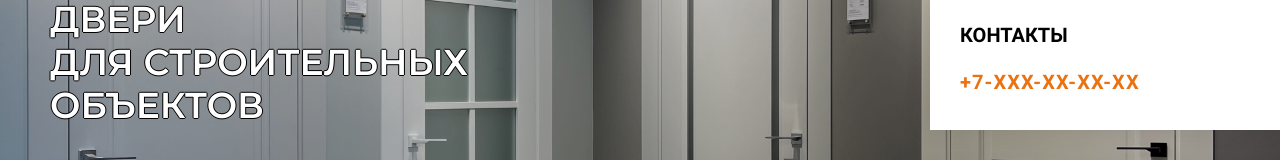
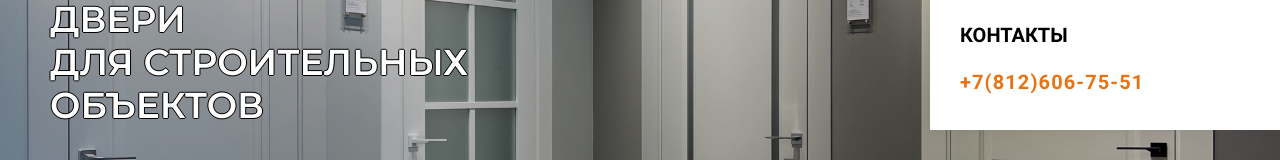
Before and after one commit to semenovapu/builder.velldoris.net, a React (Vite) app: page / in a window 1280 px wide. Both pictures are taken after a click on the button "бургер меню". Shown: the part 150-310 px from the top of the page. Built offline with nearby package versions, Linux system fonts and the light colour scheme.

Commit message:
тел в мобильной версии +7 (812) 606-75-51

```diff
--- a/src/components/Header/Header.tsx
+++ b/src/components/Header/Header.tsx
@@ -91,8 +91,8 @@ function Header({
             handleClickWhatWillIget={handleClickWhatWillIget}
           />
           <li>
-            <a className={styles.header__phone} href="tel:+XXXXXXX">
-              +7-XXX-XX-XX-XX
+            <a className={styles.header__phone} href="tel:+7(812)606-75-51">
+              +7(812)606-75-51
             </a>
           </li>
         </ul>
```
